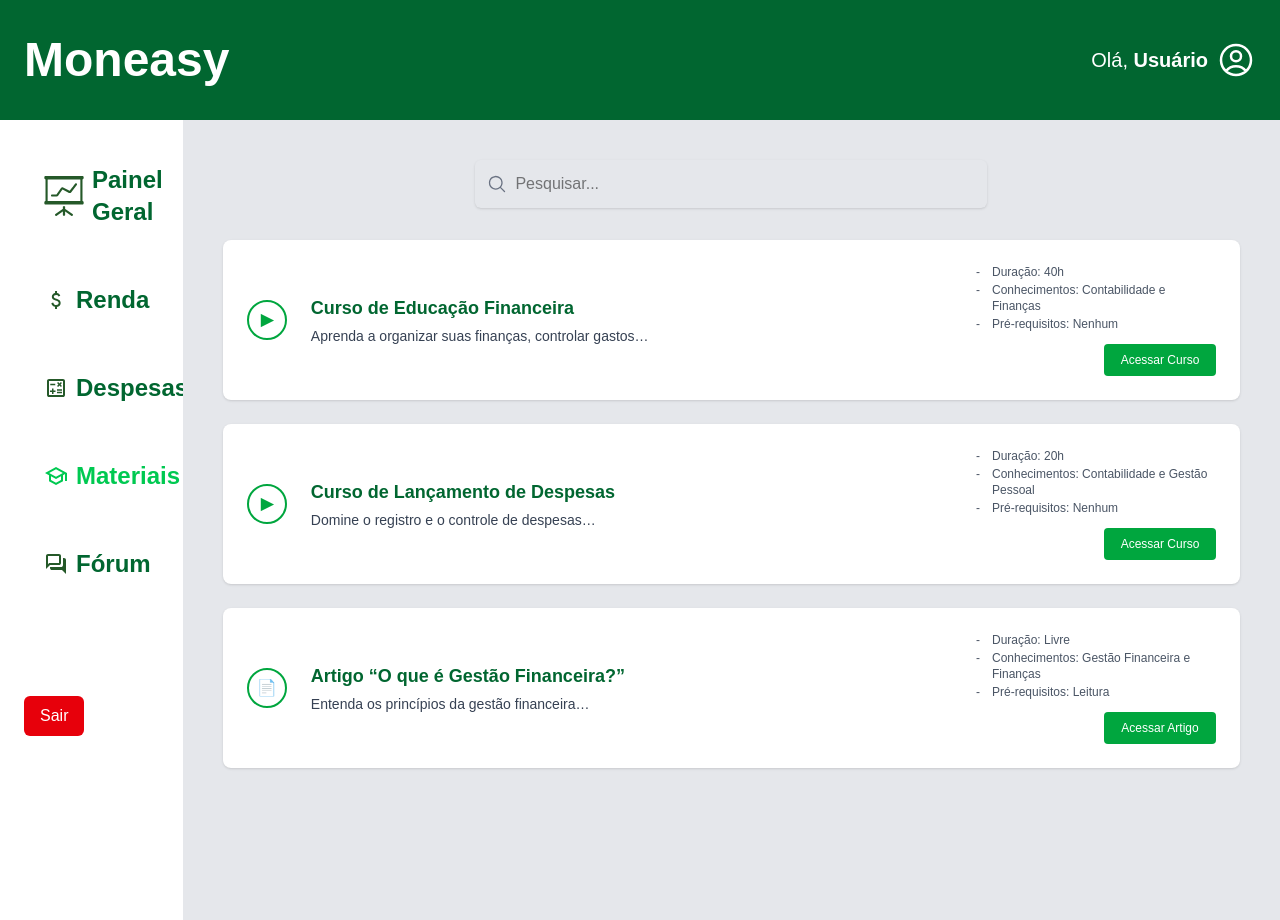
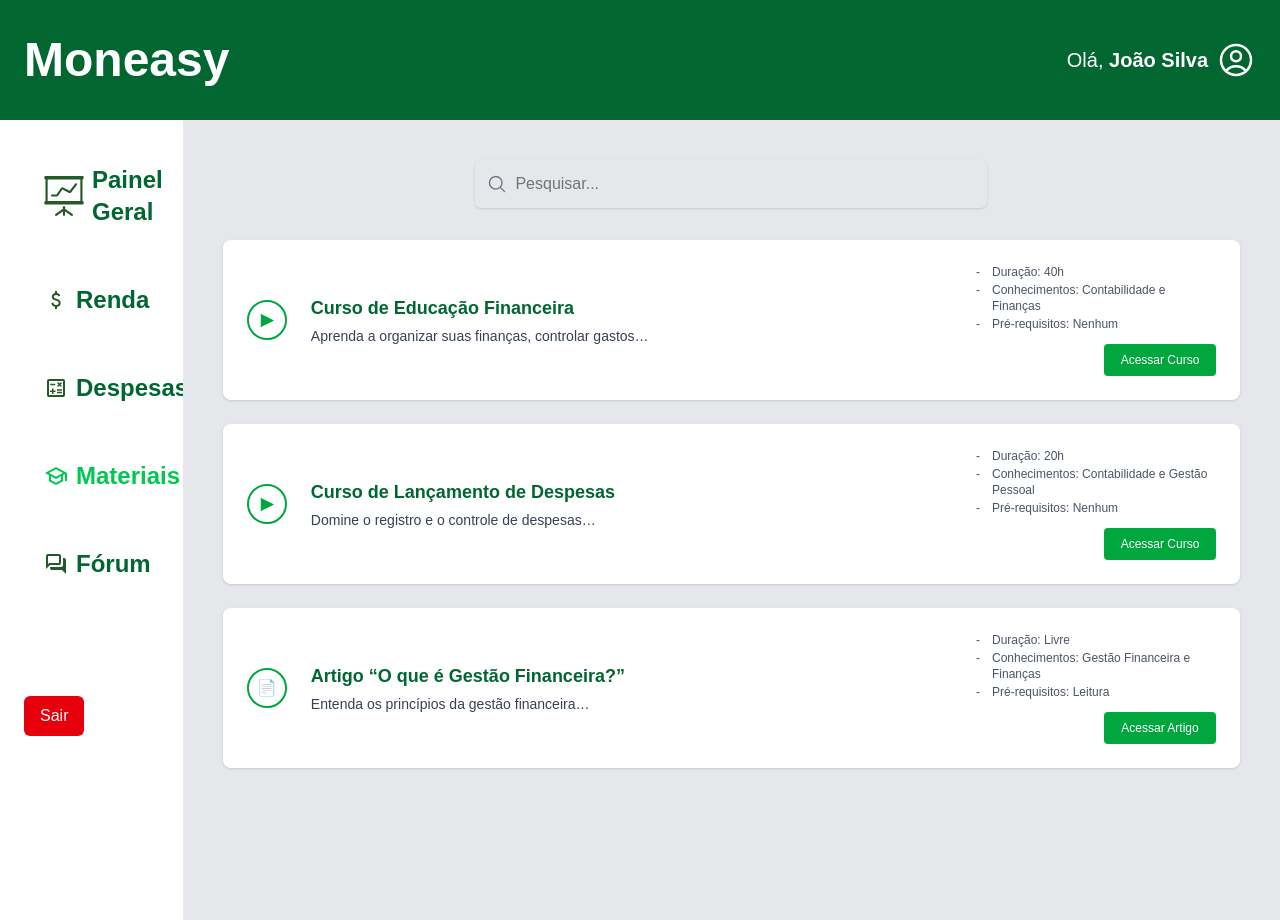
Before and after one commit to CellaMauroo/moneasy-gestao-financeira, a Next.js app in the folder moneasy-front/: page /pages/materials in a window 1280 px wide. Built offline with nearby package versions, Linux system fonts and the light colour scheme; no server answers.

Commit message:
mock username header

```diff
--- a/moneasy-front/app/components/header.tsx
+++ b/moneasy-front/app/components/header.tsx
@@ -7,7 +7,7 @@
             <h1 className="text-5xl font-bold">Moneasy</h1>
             <div className="flex items-center gap-2">
                 <span className="text-xl">
-                  Olá, <strong>Usuário</strong>
+                  Olá, <strong>João Silva</strong>
                 </span>
                 <svg xmlns="http://www.w3.org/2000/svg" fill="none" viewBox="0 0 24 24" strokeWidth="1.5" stroke="currentColor" className="size-10">
                     <path strokeLinecap="round" strokeLinejoin="round"d="M17.982 18.725A7.488 7.488 0 0 0 12 15.75a7.488 7.488 0 0 0-5.982 2.975m11.963 0a9 9 0 1 0-11.963 0m11.963 0A8.966 8.966 0 0 1 12 21a8.966 8.966 0 0 1-5.982-2.275M15 9.75a3 3 0 1 1-6 0 3 3 0 0 1 6 0Z"/>
```
